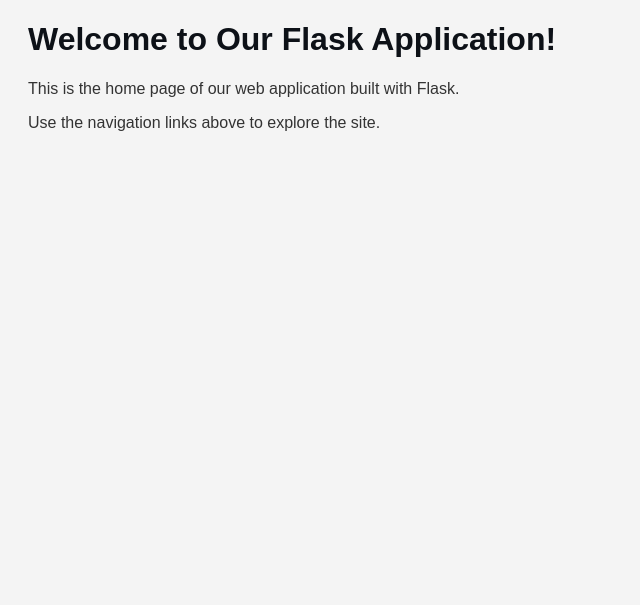
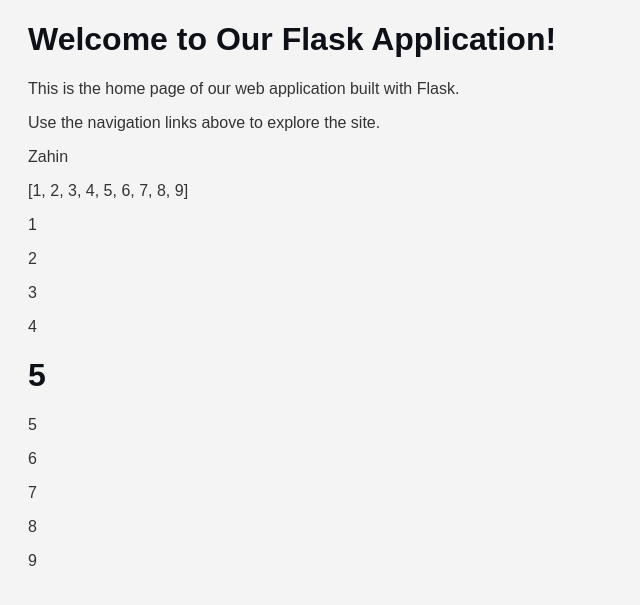
Before and after one commit to IsHereZahin/Python-Flask-Web-Development, a Flask app: page / in a window 1280 px wide. Shown: the part 46-651 px from the top of the page, without its empty margins (0-640 px from the left). Run offline with Flask 3, Linux system fonts and the light colour scheme.

Commit message:
Update app code to pass data to index.html template

```diff
--- a/app.py
+++ b/app.py
@@ -3,10 +3,14 @@
 app = Flask(__name__)
 
 # Route for the home page
+datas = {
+    "name": "Zahin",
+    "numbers":[1,2,3,4,5,6,7,8,9]
+}
 @app.route("/")
 @app.route("/home")
 def home():
-    return render_template('index.html')
+    return render_template('index.html', data=datas)
 
 # Route for the About page
 @app.route("/about")
--- a/templates/index.html
+++ b/templates/index.html
@@ -35,5 +35,19 @@
     <h1>Welcome to Our Flask Application!</h1>
     <p>This is the home page of our web application built with Flask.</p>
     <p>Use the navigation links above to explore the site.</p>
+
+    <!-- Dynamic Content -->
+    <p>{{ data['name'] }}</p>
+    <p>{{ data['numbers'] }}</p>
+
+    {# For Loop #}
+    {% for i in data['numbers'] %}
+        {# IF Condition #}
+        {% if i == 5 %}
+            <h1>{{ i }}</h1>
+        {% endif %}
+        <p>{{ i }}</p>
+    {% endfor %}
+
 </body>
 </html>
```
